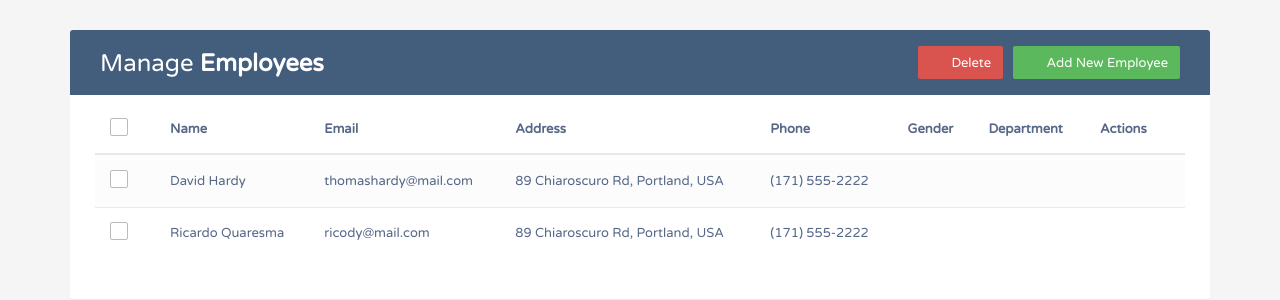
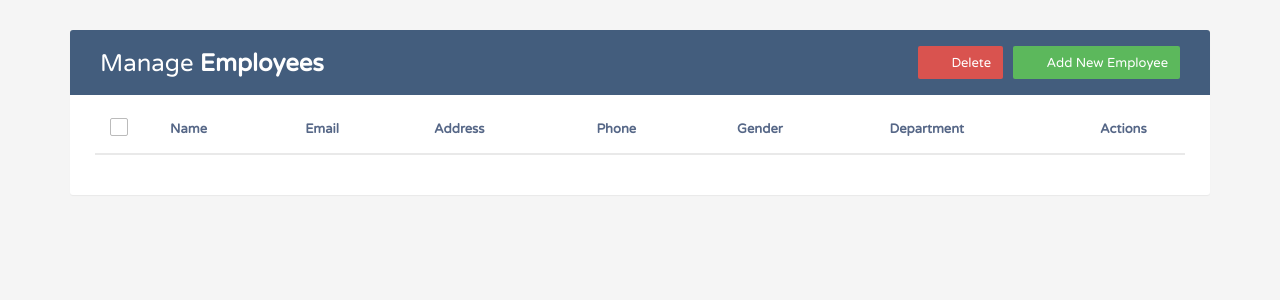
Before and after one commit to kaplanh/React_2025, a React (Vite) app in the folder employees-react/: page / in a window 1280 px wide. Shown: the top 300 px of the page. Built offline with nearby package versions, Linux system fonts and the light colour scheme; the HTML template or start-up script is replaced by a standard one.

Commit message:
localstorage used

```diff
--- a/employees-react/src/App.jsx
+++ b/employees-react/src/App.jsx
@@ -1,4 +1,4 @@
-import { useState } from "react";
+import { useEffect, useState } from "react";
 
 import Header from "./components/Header";
 import AddEmployeeModal from "./components/AddEmployeeModal";
@@ -6,26 +6,18 @@
 import EditEmployeeModal from "./components/EditEmployeeModal";
 
 function App() {
-    const [employees, setEmployees] = useState([
-        {
-            id: 1,
-            name: "David Hardy",
-            email: "thomashardy@mail.com",
-            address: "89 Chiaroscuro Rd, Portland, USA",
-            phone: "(171) 555-2222",
-        },
-        {
-            id: 2,
-            name: "Ricardo Quaresma",
-            email: "ricody@mail.com",
-            address: "89 Chiaroscuro Rd, Portland, USA",
-            phone: "(171) 555-2222",
-        },
-    ]);
+    const [employees, setEmployees] = useState(() => {
+        const savedEmployees = localStorage.getItem("employees");
+        return savedEmployees ? JSON.parse(savedEmployees) : [];
+    });
     const [isAddModalOpen, setIsAddModalOpen] = useState(false);
     const [isEditModalOpen, setIsEditModalOpen] = useState(false);
     const [selectedEmployee, setSelectedEmployee] = useState(null);
     const [selectedEmployees, setSelectedEmployees] = useState([]);
+
+    useEffect(() => {
+        localStorage.setItem("employees", JSON.stringify(employees));
+    }, [employees]);
 
     function addEmployee(newEmployee) {
         setEmployees((prevEmployees) => [
```
Also changed, not shown: 1 other file (tests, documents, lock files or other folders).
